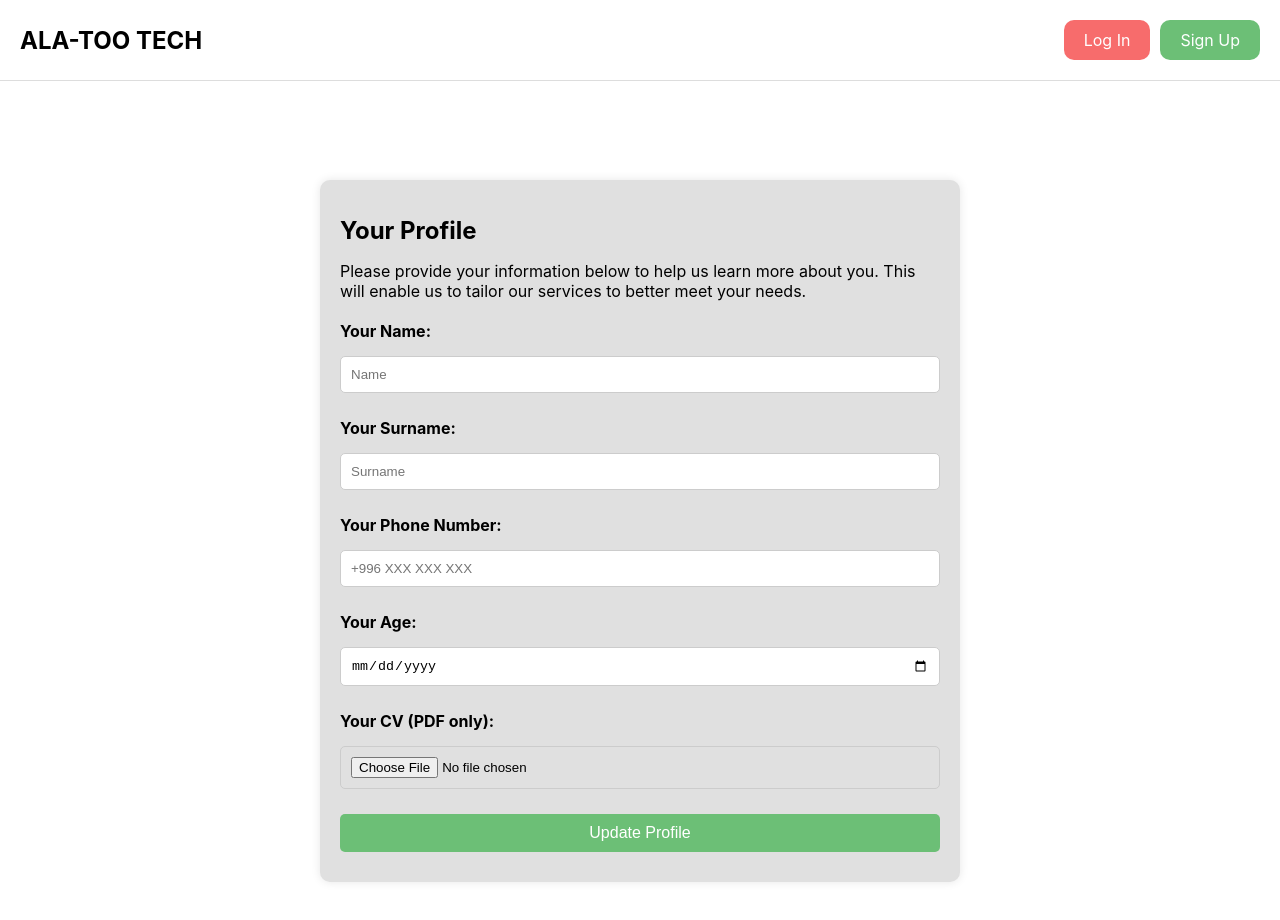
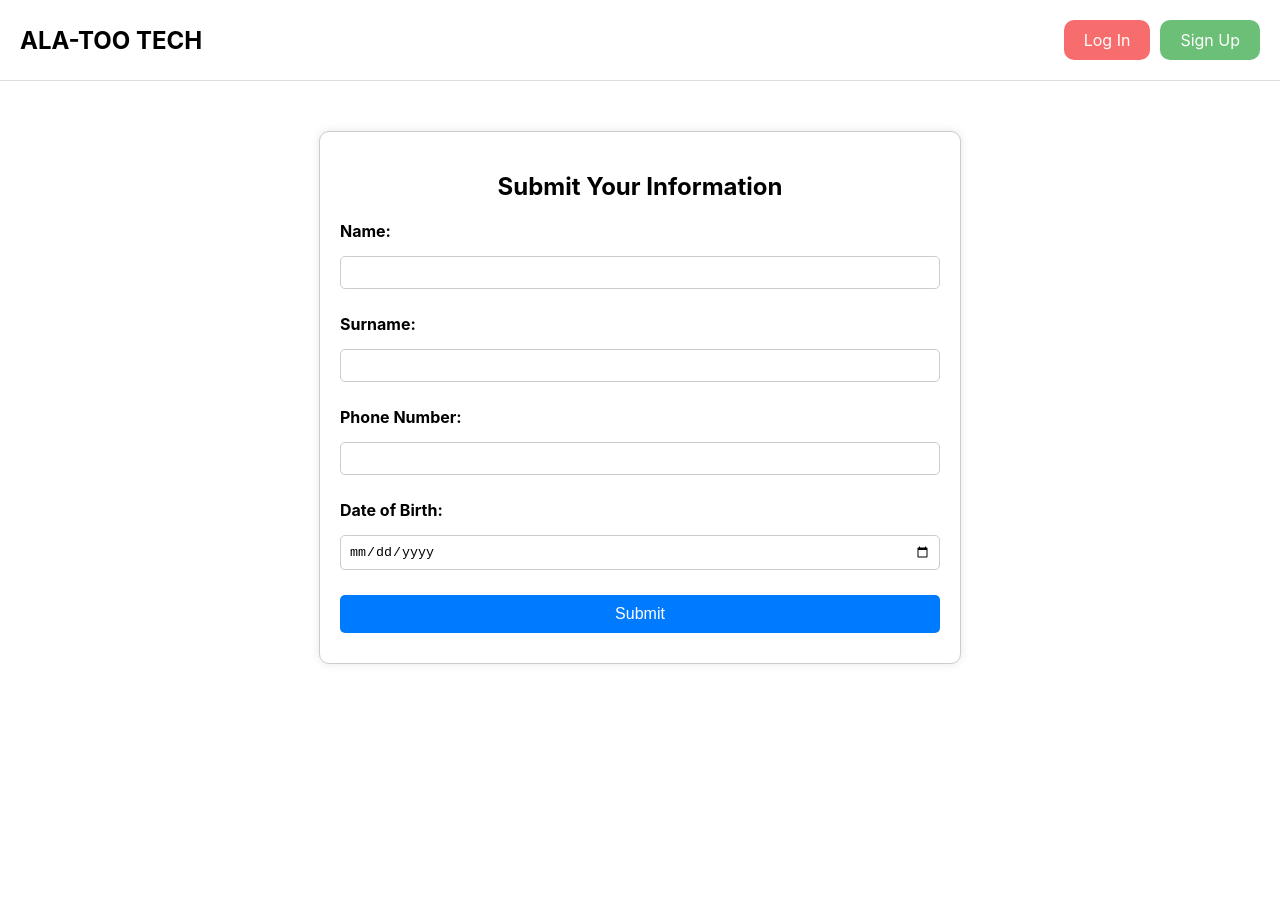
Before and after one commit to Pasha-007/alatoo-tech, a React (Create React App) app: page /profile in a window 1280 px wide. Shown: the top 920 px of the page. After the commit the page ends 800 px from the top, so only its background shows below. Built offline with nearby package versions, Linux system fonts and the light colour scheme; no server answers.

Commit message:
Form fixed on profile page

```diff
--- a/src/components/Main.js
+++ b/src/components/Main.js
@@ -7,7 +7,6 @@ import profileImage from '../assets/content_1.jpeg';
 import WhyATS from './whyATS';
 import Community from './Community';
 import Footer from './Footer';
-import MyForm from './MyForm';
 
 
 const Main = () => {
@@ -28,7 +27,6 @@ const Main = () => {
       <Courses />
       <WhyATS />
       <Community />
-      <MyForm />
       <Footer />
     </div>
   );
--- a/src/components/MyForm.css
+++ b/src/components/MyForm.css
@@ -7,6 +7,8 @@
     border-radius: 10px;
     box-shadow: 0 0 10px rgba(0, 0, 0, 0.1);
     background-color: #fff;
+    margin-top: 50px;
+    margin-bottom: 100px;
   }
 
   .form-container h2 {
--- a/src/components/Profile.js
+++ b/src/components/Profile.js
@@ -1,90 +1,10 @@
-import React, { useState } from 'react';
-import { auth } from '../firebase';
-import { getStorage, ref, uploadBytes, getDownloadURL } from 'firebase/storage';
-import { getFirestore, doc, setDoc } from 'firebase/firestore';
+import React from 'react';
 import './Profile.css'; // CSS for styling
+import MyForm from './MyForm';
 
 const Profile = () => {
-  const [phoneNumber, setPhoneNumber] = useState('');
-  const [birthdate, setBirthdate] = useState('');
-  const [cv, setCv] = useState(null);
-  const storage = getStorage();
-  const firestore = getFirestore();
-
-  const handleSubmit = async (e) => {
-    e.preventDefault();
-    try {
-      if (cv) {
-        const cvRef = ref(storage, `cvs/${auth.currentUser.uid}`);
-        await uploadBytes(cvRef, cv);
-        const cvUrl = await getDownloadURL(cvRef);
-
-        await setDoc(doc(firestore, 'users', auth.currentUser.uid), {
-          phoneNumber,
-          birthdate,
-          cvUrl,
-        });
-      } else {
-        await setDoc(doc(firestore, 'users', auth.currentUser.uid), {
-          phoneNumber,
-          birthdate,
-        });
-      }
-      alert('Profile updated successfully');
-    } catch (error) {
-      alert(error.message);
-    }
-  };
-
   return (
-    <div className="profile-container">
-      <div className="profile-content">
-        <div className="profile-form">
-          <h1>Your Profile</h1>
-          <p>Please provide your information below to help us learn more about you. This will enable us to tailor our services to better meet your needs.</p>
-          <form onSubmit={handleSubmit}>
-            <div className="form-group">
-              <label htmlFor="name">Your Name:</label>
-              <input type="text" id="name" placeholder="Name" />
-            </div>
-            <div className="form-group">
-              <label htmlFor="surname">Your Surname:</label>
-              <input type="text" id="surname" placeholder="Surname" />
-            </div>
-            <div className="form-group">
-              <label htmlFor="phoneNumber">Your Phone Number:</label>
-              <input
-                type="text"
-                id="phoneNumber"
-                value={phoneNumber}
-                onChange={(e) => setPhoneNumber(e.target.value)}
-                placeholder="+996 XXX XXX XXX"
-              />
-            </div>
-            <div className="form-group">
-              <label htmlFor="birthdate">Your Age:</label>
-              <input
-                type="date"
-                id="birthdate"
-                value={birthdate}
-                onChange={(e) => setBirthdate(e.target.value)}
-                placeholder="dd/mm/yyyy"
-              />
-            </div>
-            <div className="form-group">
-              <label htmlFor="cv">Your CV (PDF only):</label>
-              <input
-                type="file"
-                id="cv"
-                onChange={(e) => setCv(e.target.files[0])}
-                accept="application/pdf"
-              />
-            </div>
-            <button type="submit">Update Profile</button>
-          </form>
-        </div>
-      </div>
-    </div>
+    <MyForm />
   );
 };
 
```
